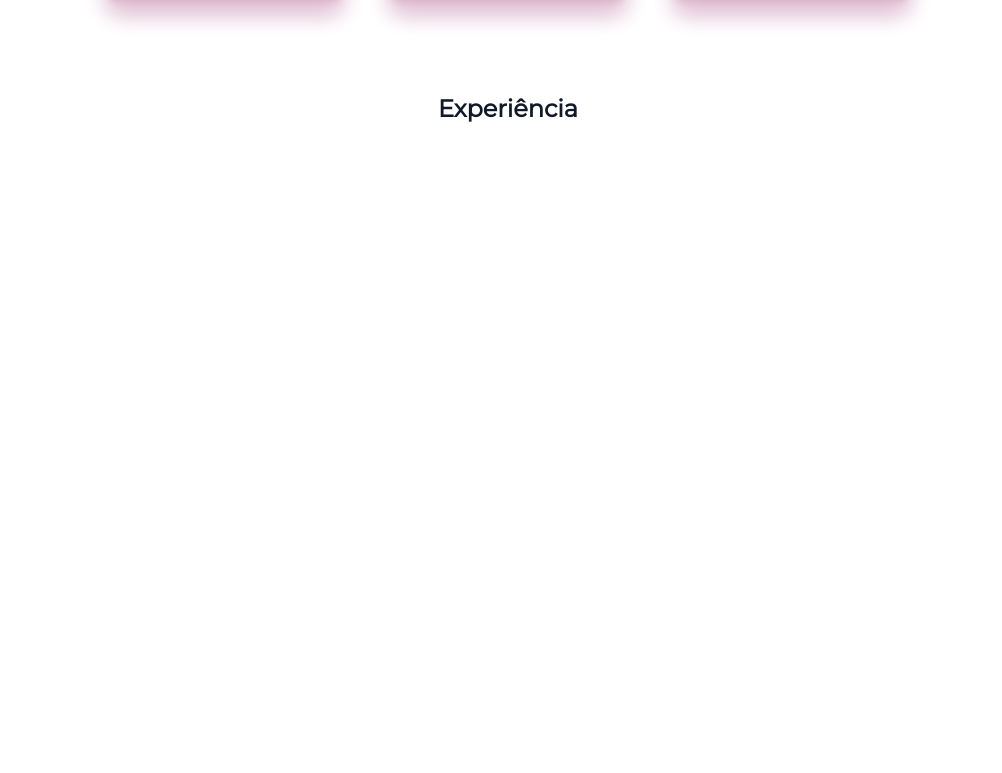
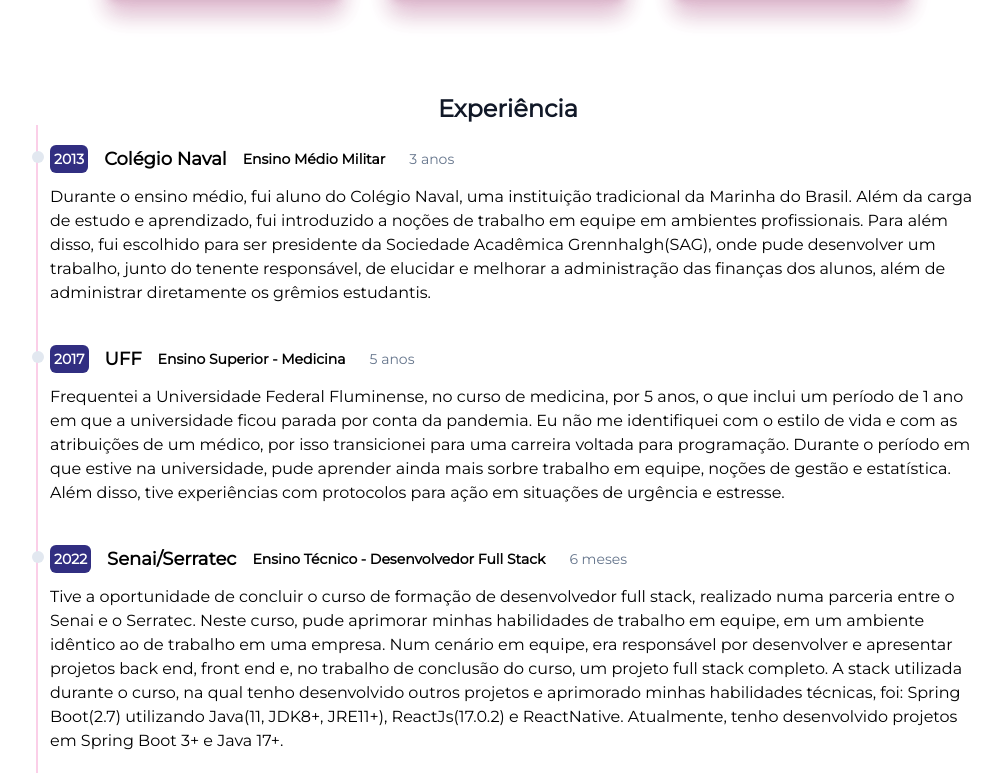
Before and after one commit to Schocs/portfolio, a React (Vite) app: page / in a window 1280 px wide. Shown: the part 1336-2109 px from the top of the page, without its empty margins (164-1166 px from the left). Before the commit the page ends 1600 px from the top, so only its background shows below. Built offline with nearby package versions, Linux system fonts and the light colour scheme.

Commit message:
Adição de infos em About/timeline. Modificação de sidebar

```diff
--- a/src/components/About.jsx
+++ b/src/components/About.jsx
@@ -5,24 +5,24 @@ import Timeline from './Timeline';
 const data = [
     {
         ano: "2013",
-        duracao: "3",
+        duracao: "3 anos",
         titulo: "Colégio Naval",
         tipo: "Ensino Médio Militar",
         detalhes: "Durante o ensino médio, fui aluno do Colégio Naval, uma instituição tradicional da Marinha do Brasil. Além da carga de estudo e aprendizado, fui introduzido a noções de trabalho em equipe em ambientes profissionais. Para além disso, fui escolhido para ser presidente da Sociedade Acadêmica Grennhalgh(SAG), onde pude desenvolver um trabalho, junto do tenente responsável, de elucidar e melhorar a administração das finanças dos alunos, além de administrar diretamente os grêmios estudantis."
     },
     {
         ano: "2017",
-        duracao: "5",
+        duracao: "5 anos",
         titulo: "UFF",
         tipo: "Ensino Superior - Medicina",
         detalhes: "Frequentei a Universidade Federal Fluminense, no curso de medicina, por 5 anos, o que inclui um período de 1 ano em que a universidade ficou parada por conta da pandemia. Eu não me identifiquei com o estilo de vida e com as atribuições de um médico, por isso transicionei para uma carreira voltada para programação. Durante o período em que estive na universidade, pude aprender ainda mais sorbre trabalho em equipe, noções de gestão e estatística. Além disso, tive experiências com protocolos para ação em situações de urgência e estresse."
     },
     {
         ano: "2022",
-        duração: "6 meses",
+        duracao: "6 meses",
         titulo: "Senai/Serratec",
         tipo: "Ensino Técnico - Desenvolvedor Full Stack",
-        detalhes: "Tive a oportunidade de concluir o curso de formação de desenvolvedor full stack, realizado numa parceria entre o Senai e o Serratec. Neste curso, pude aprimorar minhas habilidades de trabalho em equipe, em um ambiente idêntico ao de trabalho em uma empresa. Num cenário em equipe, era responsável por desenvolver e apresentar projetos back end, front end e, no trabalho de conclusão o curso, um projeto full stack completo. A stack utilizada durante o curso, na qual tenho desenvolvido outros projetos e aprimorado minhas habilidades técnicas, foi: Spring Boot(2.7) utilizando Java(11, JDK8+, JRE11+), ReactJs(17.0.2) e ReactNative"
+        detalhes: "Tive a oportunidade de concluir o curso de formação de desenvolvedor full stack, realizado numa parceria entre o Senai e o Serratec. Neste curso, pude aprimorar minhas habilidades de trabalho em equipe, em um ambiente idêntico ao de trabalho em uma empresa. Num cenário em equipe, era responsável por desenvolver e apresentar projetos back end, front end e, no trabalho de conclusão do curso, um projeto full stack completo. A stack utilizada durante o curso, na qual tenho desenvolvido outros projetos e aprimorado minhas habilidades técnicas, foi: Spring Boot(2.7) utilizando Java(11, JDK8+, JRE11+), ReactJs(17.0.2) e ReactNative. Atualmente, tenho desenvolvido projetos em Spring Boot 3+ e Java 17+."
     }
 ];
 
@@ -38,7 +38,18 @@ const About = () => {
         </div> */}
         <Card />
         <h1 className='text-gray-900 sm:text-2xl text-xl font-bold font-montserrat text-center mt-[10%]'>Experiência</h1>
-        <Timeline />
+        {
+            (data.map((item, id) => (
+                <Timeline
+                key={id}
+                ano={item.ano}
+                duracao={item.duracao}
+                titulo={item.titulo}
+                tipo={item.tipo}
+                detalhes={item.detalhes}
+                />
+            )))
+        }
     </div>
   )
 }
--- a/src/components/Card.jsx
+++ b/src/components/Card.jsx
@@ -47,7 +47,7 @@ const Card = () => {
                 <div className='m-auto py-1 px-2 absolute rounded-xl shadow-slate-200 shadow-xl border border-gray-700 inset-0 hover:cursor-pointer bg-pink-300 [backface-visibility:hidden] [transform:rotateY(180deg)]'>
                     <div className='flex flex-col min-h-full items-center justify-center'>
                         <h5 class="mb-2 sm:text-2xl text-base font-bold tracking-tight text-slate-900">Meus hobbys</h5>
-                        <p class="sm:text-base text-sm font-normal text-slate-700">Minha grande paixão longe das telas é a música. Também adoro cozinhar, e me considero um bom cozinheiro não profissional. Perto das telas, além da progamação, me encantam os jogos. Gosto de caminhaas longas</p>
+                        <p class="sm:text-base text-sm font-normal text-slate-700">Minha grande paixão longe das telas é a música. Também adoro cozinhar, e me considero um bom cozinheiro não profissional. Perto das telas, além da progamação, me encantam os jogos. Gosto de caminhadas longas</p>
                     </div>
                 </div>
             </div>
--- a/src/components/Sidebar.jsx
+++ b/src/components/Sidebar.jsx
@@ -16,22 +16,22 @@ const Sidebar = () => {
       {
         nav ? (
           <div className='fixed w-full h-screen bg-white/90 flex flex-col justify-center items-center z-20'>
-            <a href='#main' className='w-[75%] flex justify-center items-center rounded-full shadow-lg
+            <a onClick={handleNav} href='#main' className='w-[75%] flex justify-center items-center rounded-full shadow-lg
             bg-gray-100 shadow-gray-400 m-2 p-4 cursor-pointer hover:scale-110 ease-in duration-200 hover:bg-gray-300'>
               <AiOutlineHome size={20} />
               <span className='pl-4'>Home</span>
             </a>
-            <a href='#projects' className='w-[75%] flex justify-center items-center rounded-full shadow-lg
+            <a onClick={handleNav} href='#about' className='w-[75%] flex justify-center items-center rounded-full shadow-lg
+            bg-gray-100 shadow-gray-400 m-2 p-4 cursor-pointer hover:scale-110 ease-in duration-200 hover:bg-gray-300'>
+              <AiOutlineUser size={20} />
+              <span className='pl-4'>Sobre</span>
+            </a>
+            <a onClick={handleNav} href='#projects' className='w-[75%] flex justify-center items-center rounded-full shadow-lg
             bg-gray-100 shadow-gray-400 m-2 p-4 cursor-pointer hover:scale-110 ease-in duration-200 hover:bg-gray-300'>
               <AiOutlineProject size={20} />
               <span className='pl-2'>Projetos</span>
             </a>
-            <a href='#about' className='w-[75%] flex justify-center items-center rounded-full shadow-lg
-            bg-gray-100 shadow-gray-400 m-2 p-4 cursor-pointer hover:scale-110 ease-in duration-200 hover:bg-gray-300'>
-              <AiOutlineUser size={20} />
-              <span className='pl-4'>Sobre</span>
-            </a>
-            <a href='#contact' className='w-[75%] flex justify-center items-center rounded-full shadow-lg
+            <a onClick={handleNav} href='#contact' className='w-[75%] flex justify-center items-center rounded-full shadow-lg
             bg-gray-100 shadow-gray-400 m-2 p-4 cursor-pointer hover:scale-110 ease-in duration-200 hover:bg-gray-300'>
               <AiOutlineMail size={20} />
               <span className='pl-2'>Contato</span>
--- a/src/components/Timeline.jsx
+++ b/src/components/Timeline.jsx
@@ -1,10 +1,21 @@
 import React from 'react'
 
-const Timeline = () => {
+const Timeline = ( { ano, duracao, tipo, titulo, detalhes } ) => {
   return (
-    <div>
-
-    </div>
+    <ol className='relative flex flex-col md:flex-row border-l-2 border-pink-200'>
+      <li className='mb-5 mt-5 ml-3'>
+        <div className='absolute w-3 h-3 rounded-full bg-slate-200 mt-1.5 -left-1.5 border-white' />
+        <p className='flex flex-wrap sm:gap-4 gap-2 flex-row items-center justify-start text-xs md:text-sm font-montserrat'>
+          <span className='inline-block p-1 text-white bg-indigo-900 font-semibold rounded-md'>{ano}</span>
+          <span className='leading-none sm:text-lg text-base font-bold'>{titulo}</span>
+          <span className='leading-none sm:text-sm text-xs font-semibold'>{tipo}</span>
+          <span className='leading-none sm:mx-2 text-slate-500'>{duracao}</span>
+        </p>
+        <p className='font-montserrat text-xs md:text-base mt-3'>
+          {detalhes}
+        </p>
+      </li>
+    </ol>
   )
 }
 
```
